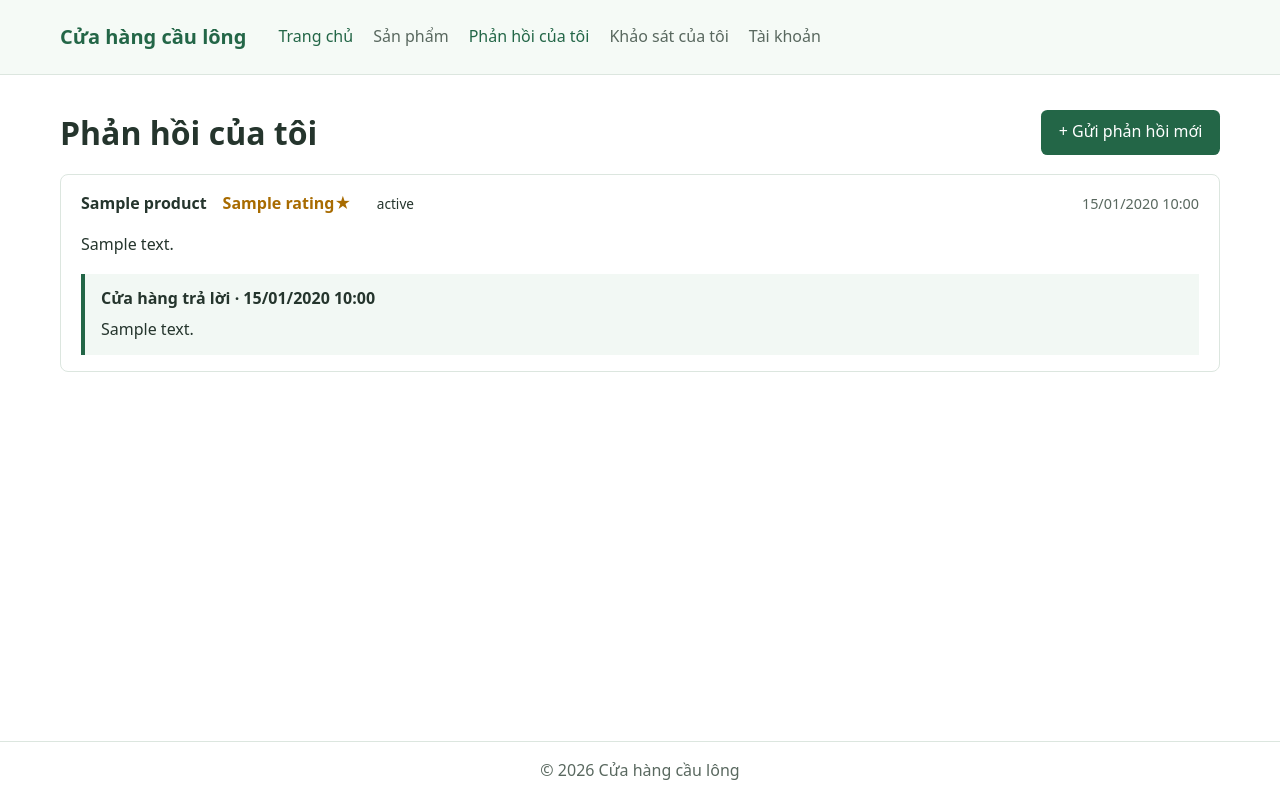
After one commit to KhimTran/crm_project, a Django app: template templates/feedback/my_feedback_list.html in a window 1280 px wide. The commit adds this page. Run offline with Django 5.2, Linux system fonts and the light colour scheme; the template is opened without the code that fills it: most values are stand-ins (such as "Sample title", 1, 10 or a date in 2020).

Commit message:
feat(tv4): let customers submit and track feedback, add NEW badge (4.2.4)
Co-Authored-By: Claude Opus 5.5 <noreply@anthropic.com>

```diff
--- a/apps/feedback/errors.py
+++ b/apps/feedback/errors.py
@@ -12,3 +12,7 @@ class InvalidFeedbackStatus(FeedbackServiceError):
 
 class FeedbackNoteRequired(FeedbackServiceError):
     pass
+
+
+class ProductNotAvailable(FeedbackServiceError):
+    pass
--- a/config/settings.py
+++ b/config/settings.py
@@ -48,6 +48,7 @@ TEMPLATES = [
                 'django.template.context_processors.request',
                 'django.contrib.auth.context_processors.auth',
                 'django.contrib.messages.context_processors.messages',
+                'apps.feedback.context_processors.crm_feedback_badge',
             ],
         },
     },
--- a/config/urls.py
+++ b/config/urls.py
@@ -36,6 +36,9 @@ urlpatterns = [
     path('crm/customers/', include('apps.customers.urls')),
     path('crm/feedbacks/', include('apps.feedback.crm_urls')),
 
+    # Phản hồi phía khách hàng (TV4)
+    path('feedbacks/', include('apps.feedback.urls')),
+
     # Surveys
     path('surveys/', include('apps.surveys.urls')),
 ]
--- a/static/css/crm.css
+++ b/static/css/crm.css
@@ -48,3 +48,6 @@
   .crm-header { padding: 1rem; }
   .crm-main { padding: 1rem; }
 }
+
+/* tv4: badge số phản hồi mới trên menu */
+.crm-nav-badge { display: inline-block; min-width: 1.4rem; padding: 0 .4rem; border-radius: 999px; background: #d9822b; color: #fff; font-size: .75rem; font-weight: 700; line-height: 1.4rem; text-align: center; }
--- /dev/null
+++ b/static/css/customer_feedbacks.css
@@ -0,0 +1,27 @@
+.cf-form { display: grid; gap: 1.1rem; max-width: 640px; }
+.cf-field { display: grid; gap: .35rem; margin: 0; padding: 0; border: 0; }
+.cf-field label, .cf-field legend { font-weight: 600; }
+.cf-field select, .cf-field textarea { width: 100%; padding: .55rem .75rem; border: 1px solid #b9cdbf; border-radius: .4rem; font: inherit; background: #fff; }
+.cf-rating { display: flex; flex-wrap: wrap; gap: .4rem 1.25rem; }
+.cf-rating legend { width: 100%; margin-bottom: .35rem; }
+.cf-rating label { font-weight: 400; }
+.cf-errors { margin: 0; padding: 0; list-style: none; color: #8c2525; font-size: .9rem; width: 100%; }
+.cf-actions { display: flex; flex-wrap: wrap; gap: 1rem; align-items: center; }
+.cf-btn { display: inline-block; padding: .6rem 1.1rem; border: 0; border-radius: .4rem; background: #236647; color: #fff !important; font: inherit; text-decoration: none; cursor: pointer; }
+.cf-btn:hover { background: #1a4f37; }
+.cf-head { display: flex; flex-wrap: wrap; gap: 1rem; justify-content: space-between; align-items: center; margin-bottom: 1rem; }
+.cf-head h1 { margin: 0; }
+.cf-card { padding: 1rem 1.25rem; margin-bottom: 1rem; border: 1px solid #dce6df; border-radius: .5rem; }
+.cf-card-head { display: flex; flex-wrap: wrap; gap: .5rem 1rem; align-items: center; }
+.cf-card-head time { margin-left: auto; color: #59685f; font-size: .9rem; }
+.cf-stars { color: #a86b00; font-weight: 600; }
+.cf-status { padding: .1rem .6rem; border-radius: 999px; font-size: .85rem; }
+.cf-new { background: #fdf0d5; color: #7a4d00; }
+.cf-in_progress { background: #e1ecfa; color: #1d4a80; }
+.cf-resolved { background: #e3f3e9; color: #195c37; }
+.cf-content { overflow-wrap: anywhere; }
+.cf-reply { padding: .75rem 1rem; border-left: 4px solid #236647; background: #f2f8f4; }
+.cf-reply p { margin: 0; overflow-wrap: anywhere; }
+.cf-reply-title { font-weight: 600; margin-bottom: .35rem !important; }
+.cf-muted { color: #59685f; font-style: italic; }
+.cf-pagination { display: flex; gap: .75rem; align-items: center; }
--- /dev/null
+++ b/templates/feedback/my_feedback_list.html
@@ -0,0 +1,43 @@
+{% extends "layouts/base_customer.html" %}
+{% load static %}
+{% block title %}Phản hồi của tôi{% endblock %}
+{% block extra_css %}<link rel="stylesheet" href="{% static 'css/customer_feedbacks.css' %}">{% endblock %}
+
+{% block content %}
+<div class="cf-head">
+  <h1>Phản hồi của tôi</h1>
+  <a class="cf-btn" href="{% url 'feedbacks:create' %}">+ Gửi phản hồi mới</a>
+</div>
+
+{% for f in page %}
+  <article class="cf-card">
+    <header class="cf-card-head">
+      <strong>{{ f.product.product_name }}</strong>
+      <span class="cf-stars" aria-label="{{ f.rating }} sao">{{ f.rating }}★</span>
+      <span class="cf-status cf-{{ f.status|lower }}">{{ f.status_label }}</span>
+      <time datetime="{{ f.created_at|date:'c' }}">{{ f.created_at|date:"d/m/Y H:i" }}</time>
+    </header>
+    <p class="cf-content">{{ f.content|linebreaksbr }}</p>
+    {% if f.manager_note %}
+      <div class="cf-reply">
+        <p class="cf-reply-title">Cửa hàng trả lời{% if f.resolved_at %} · {{ f.resolved_at|date:"d/m/Y H:i" }}{% endif %}</p>
+        <p>{{ f.manager_note|linebreaksbr }}</p>
+      </div>
+    {% elif f.status == "NEW" %}
+      <p class="cf-muted">Cửa hàng đã nhận phản hồi và sẽ xử lý sớm.</p>
+    {% else %}
+      <p class="cf-muted">Cửa hàng đang xử lý phản hồi của bạn.</p>
+    {% endif %}
+  </article>
+{% empty %}
+  <p>Bạn chưa gửi phản hồi nào. <a href="{% url 'feedbacks:create' %}">Gửi phản hồi đầu tiên</a>.</p>
+{% endfor %}
+
+{% if page.has_other_pages %}
+  <nav class="cf-pagination" aria-label="Phân trang">
+    {% if page.has_previous %}<a href="?page={{ page.previous_page_number }}">&laquo; Trước</a>{% endif %}
+    <span>Trang {{ page.number }} / {{ page.paginator.num_pages }}</span>
+    {% if page.has_next %}<a href="?page={{ page.next_page_number }}">Sau &raquo;</a>{% endif %}
+  </nav>
+{% endif %}
+{% endblock %}
--- a/templates/layouts/base_crm.html
+++ b/templates/layouts/base_crm.html
@@ -18,7 +18,7 @@
         {% comment %}TODO: Gắn URL landing và module CRM sau khi TV4/TV5 hoàn thành các route.{% endcomment %}
         <a href="#" aria-disabled="true">Tổng quan</a>
         <a href="{% url 'customers:list' %}">Khách hàng</a>
-        <a href="{% url 'crm_feedbacks:list' %}">Phản hồi</a>
+        <a href="{% url 'crm_feedbacks:list' %}">Phản hồi{% if new_feedback_count %} <span class="crm-nav-badge" aria-label="{{ new_feedback_count }} phản hồi mới">{{ new_feedback_count }}</span>{% endif %}</a>
         <a href="#" aria-disabled="true">Khảo sát</a>
       </nav>
     </aside>
--- a/templates/layouts/base_customer.html
+++ b/templates/layouts/base_customer.html
@@ -17,6 +17,7 @@
         <a href="/">Trang chủ</a>
         {% comment %}TODO: Gắn URL shop, khảo sát cá nhân và tài khoản khi TV1 hoàn thành các route.{% endcomment %}
         <a href="#" aria-disabled="true">Sản phẩm</a>
+        <a href="{% url 'feedbacks:mine' %}">Phản hồi của tôi</a>
         <a href="#" aria-disabled="true">Khảo sát của tôi</a>
         <a href="#" aria-disabled="true">Tài khoản</a>
       </nav>
```
Also changed, not shown: apps/feedback/context_processors.py (added, +9 -0 lines), apps/feedback/forms.py (+16 -1 lines), apps/feedback/services.py (+11 -1 lines), apps/feedback/tests/test_customer_feedback.py (added, +104 -0 lines), apps/feedback/urls.py (added, +10 -0 lines), apps/feedback/views.py (+45 -2 lines), roadmap.md (+3 -3 lines), templates/feedback/my_feedback_form.html (added, +37 -0 lines).
